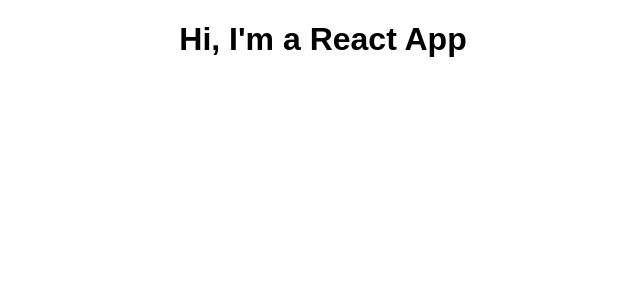
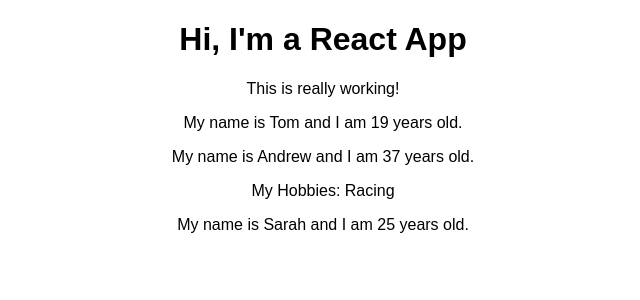
Before and after one commit to andrewrey/react-complete-guide, a React (Create React App) app: page / in a window 1280 px wide. Shown: the top 300 px of the page, without its empty margins (317-957 px from the left). Built offline with nearby package versions, Linux system fonts and the light colour scheme.

Commit message:
added props to components and children

```diff
--- a/src/App.js
+++ b/src/App.js
@@ -1,11 +1,18 @@
 import React, { Component } from "react";
 import "./App.css";
+import Person from "./Person/Person";
 
 class App extends Component {
   render() {
     return (
       <div className="App">
         <h1>Hi, I'm a React App</h1>
+        <p>This is really working!</p>
+        <Person name="Tom" age="19" />
+        <Person name="Andrew" age="37">
+          My Hobbies: Racing
+        </Person>
+        <Person name="Sarah" age="25" />
       </div>
     );
   }
--- /dev/null
+++ b/src/Person/Person.js
@@ -0,0 +1,14 @@
+import React from "react";
+
+const Person = ({ name, age, children }) => {
+  return (
+    <div>
+      <p>
+        My name is {name} and I am {age} years old.
+      </p>
+      <p>{children}</p>
+    </div>
+  );
+};
+
+export default Person;
```
